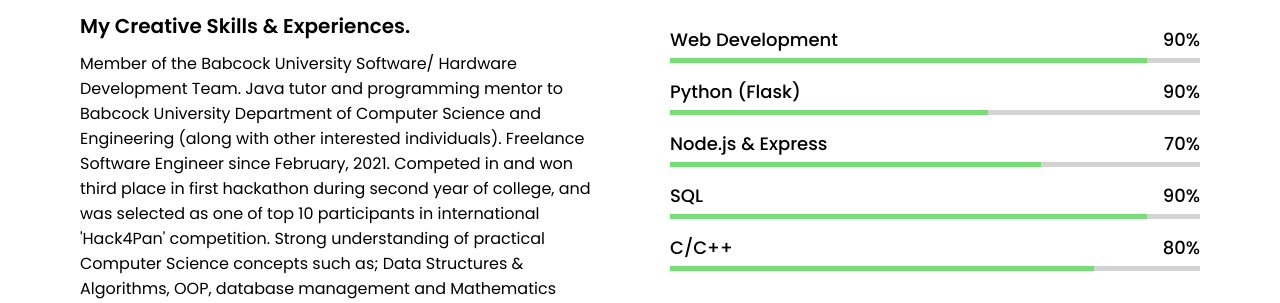
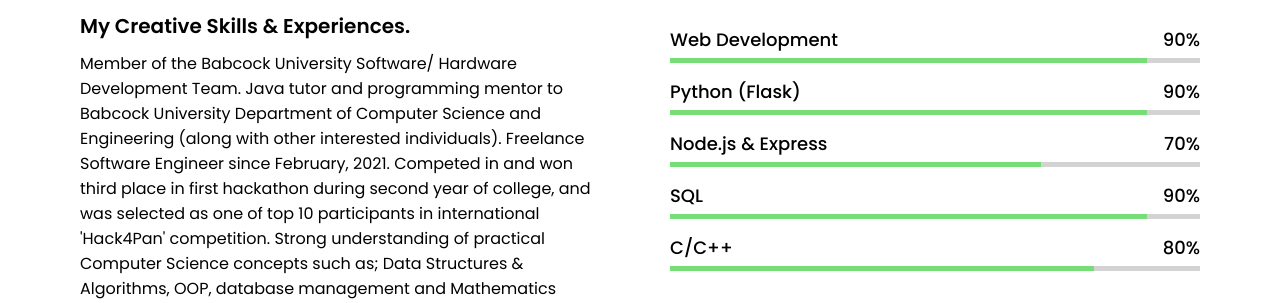
Before and after one commit to Tu-Code/Portfolio-Website, a PHP site: page / in a window 1280 px wide. Shown: the part 2639-2942 px from the top of the page. Run offline with PHP 8.4, Linux system fonts and the light colour scheme.

Commit message:
Changed bar percentages

```diff
--- a/index.html
+++ b/index.html
@@ -135,14 +135,14 @@
                             <span>Web Development</span>
                             <span>90%</span>
                         </div>
-                        <div class="line html"></div>
+                        <div class="line web"></div>
                     </div>
                     <div class="bars">
                         <div class="info">
                             <span>Python (Flask)</span>
                             <span>90%</span>
                         </div>
-                        <div class="line css"></div>
+                        <div class="line flask"></div>
                     </div>
                     <div class="bars">
                         <div class="info">
@@ -156,7 +156,7 @@
                             <span>SQL</span>
                             <span>90%</span>
                         </div>
-                        <div class="line py"></div>
+                        <div class="line sql"></div>
                     </div>
                     <div class="bars">
                         <div class="info">
--- a/style.css
+++ b/style.css
@@ -288,13 +288,13 @@ section{
     top: 0;
     background: #77dd77;
 }
-.skills .skills-content .right .line.css::before{
-    width: 60%;
+.skills .skills-content .right .line.flask::before{
+    width: 90%;
 }
 .skills .skills-content .right .line.js::before{
     width: 70%;
 }
-.skills .skills-content .right .line.py::before{
+.skills .skills-content .right .line.sql::before{
     width:  90%;
 }
 .skills .skills-content .right .line.cpp::before{
```
